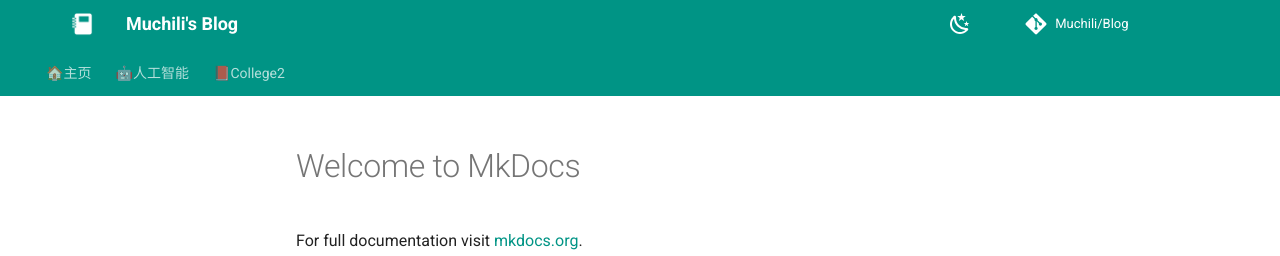
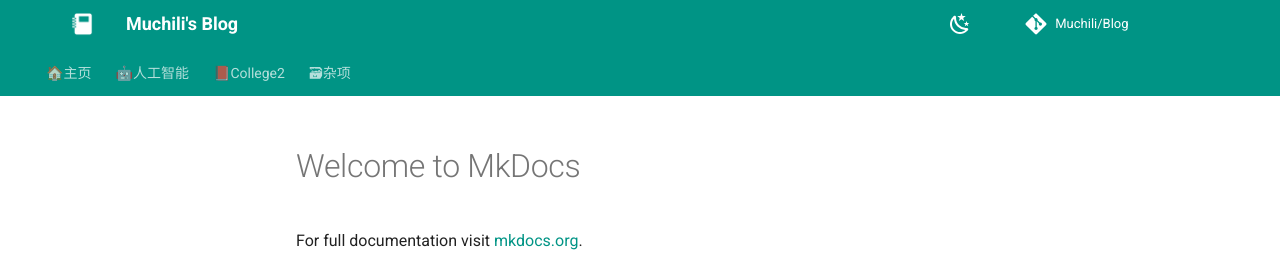
Before and after one commit to Muchili-code/Muchili-code.github.io, an MkDocs documentation site: the page built from docs/index.md, in a window 1280 px wide. Shown: the top 256 px of the page. Built offline with MkDocs 1.6.1 and Material for MkDocs 9.7.7, drawn with Linux system fonts in a browser that asks for light colours; comment, search, counter and statistics services are not loaded.

Commit message:
杂项
增加了选调生座谈会的内容

```diff
--- a/mkdocs.yml
+++ b/mkdocs.yml
@@ -166,3 +166,6 @@
       - 9.查找: notes/College 2/2.数据结构与算法分析（FDS）-Fundemental Data Structure/期末复习/自己笔记/9.查找.md
       - 10.排序: notes/College 2/2.数据结构与算法分析（FDS）-Fundemental Data Structure/期末复习/自己笔记/10.排序.md
       - 总复习: notes/College 2/2.数据结构与算法分析（FDS）-Fundemental Data Structure/期末复习/自己笔记/总复习.md
+  - 🗃杂项:
+    - 选调生相关:
+      - 选调生座谈会: Miscellaneous/选调座谈会.md
```
